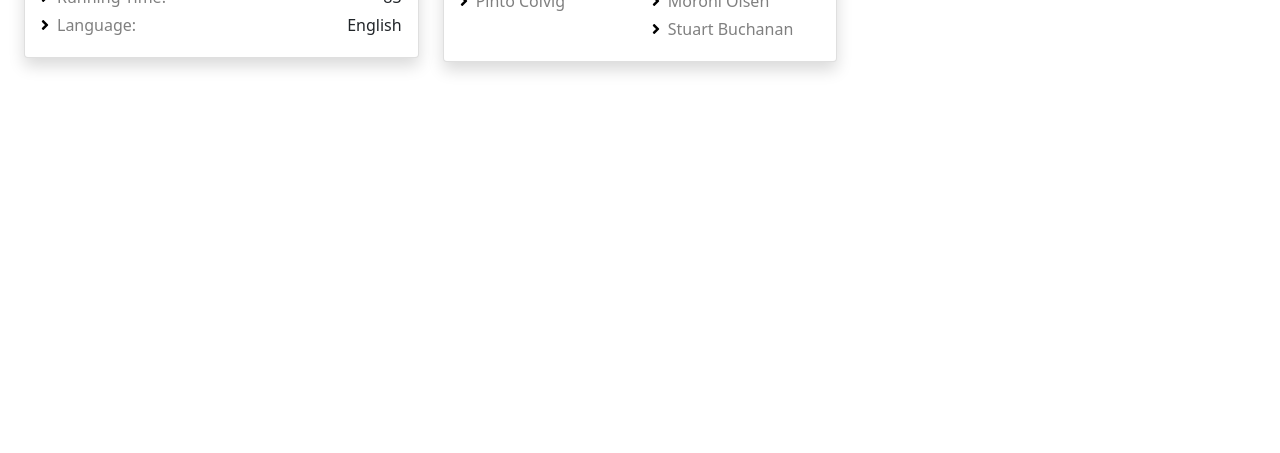
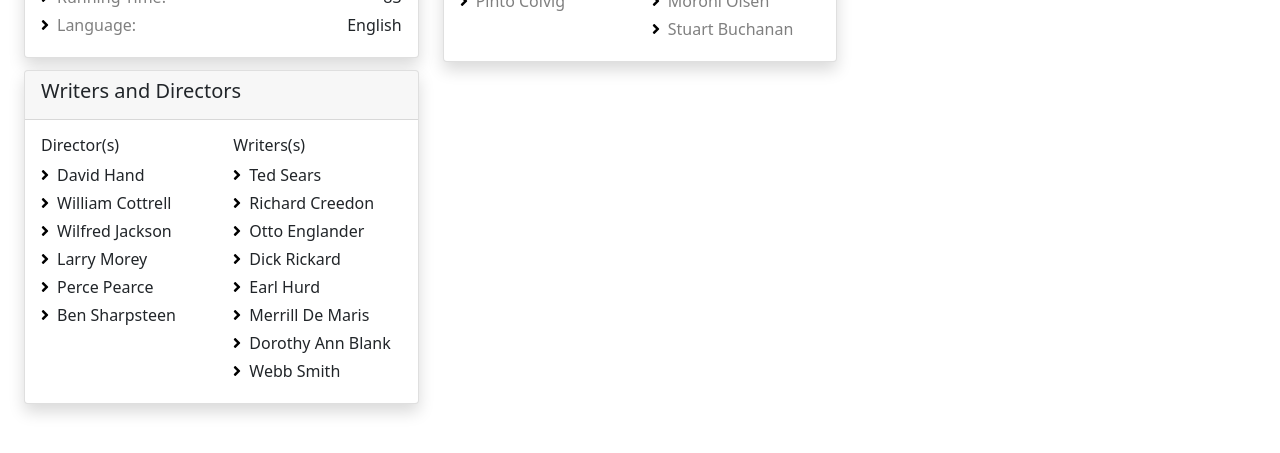
Before and after one commit to mattmusc/disney-movies, a React (Create React App) app: page /m/1 in a window 1280 px wide. Shown: the part 327-780 px from the top of the page. Built offline with nearby package versions, Linux system fonts and the light colour scheme; data requests are answered from the project's data file.

Commit message:
Adds Writers and Directors widget.

```diff
--- a/src/core/components/index.ts
+++ b/src/core/components/index.ts
@@ -1,2 +1,3 @@
 export * from './movie-with-date';
 export * from './navbar'
+export * from './spinner';
--- /dev/null
+++ b/src/core/components/spinner/index.tsx
@@ -0,0 +1,17 @@
+import React from 'react';
+
+function Spinner() {
+  return (
+    <div
+      className="spinner-grow me-2 text-primary"
+      role="status"
+      style={{
+        width: '1rem',
+        height: '1rem',
+      }}>
+      <span className="visually-hidden">Loading...</span>
+    </div>
+  );
+}
+
+export {Spinner}
--- /dev/null
+++ b/src/features/movie-detail/components/WritersDirectors.tsx
@@ -0,0 +1,61 @@
+import {faAngleRight} from '@fortawesome/free-solid-svg-icons';
+import {FontAwesomeIcon} from '@fortawesome/react-fontawesome';
+import {Movie} from 'features/types';
+import React from 'react';
+
+
+interface WritersDirectorsProps {
+  movieData: Movie | null | undefined;
+}
+
+
+function toArray(ss: string[] | string | null | undefined): string[] {
+  if (ss == null) {
+    return [];
+  }
+
+  if (typeof ss === 'string') {
+    return [ss];
+  }
+
+  return ss;
+}
+
+
+export const WritersDirectors = ({movieData}: WritersDirectorsProps) => {
+  const directors = toArray(movieData?.directedBy);
+  const writers = toArray(movieData?.writtenBy);
+
+  return (
+    <div className="card mh-100 shadow rounded">
+      <div className="card-header">
+        <h5>Writers and Directors</h5>
+      </div>
+      <div className="card-body">
+        {!movieData && 'Loading...'}
+        {movieData && (
+          <div className="row">
+            <div className="col-6">
+              <h6>Director(s)</h6>
+              {directors.map(director => (
+                <div className="pb-1">
+                  <FontAwesomeIcon icon={faAngleRight} className="me-2 text-black"/>
+                  {director}
+                </div>
+              ))}
+            </div>
+            <div className="col-6">
+              <h6>Writers(s)</h6>
+              {writers.map(writer => (
+                <div className="pb-1">
+                  <FontAwesomeIcon icon={faAngleRight} className="me-2 text-black"/>
+                  {writer}
+                </div>
+              ))}
+            </div>
+          </div>
+        )}
+      </div>
+    </div>
+  );
+};
--- a/src/features/movie-detail/index.tsx
+++ b/src/features/movie-detail/index.tsx
@@ -1,24 +1,11 @@
+import {Spinner} from 'core/components';
 import {useGetMovieQuery} from 'features/movie-detail/api';
 import {GeneralInformation} from 'features/movie-detail/components/GeneralInformation';
 import {Header} from 'features/movie-detail/components/Header';
 import {StarringList} from 'features/movie-detail/components/StarringList';
+import {WritersDirectors} from 'features/movie-detail/components/WritersDirectors';
 import React from 'react';
 import {useParams} from 'react-router-dom';
-
-
-function Spinner() {
-  return (
-    <div
-      className="spinner-grow me-2 text-primary"
-      role="status"
-      style={{
-        width: '1rem',
-        height: '1rem',
-      }}>
-      <span className="visually-hidden">Loading...</span>
-    </div>
-  );
-}
 
 
 export const MovieDetail = () => {
@@ -79,6 +66,10 @@ export const MovieDetail = () => {
           )}
         </div>
 
+        <div className="col-4 mt-2">
+          <WritersDirectors movieData={data}/>
+        </div>
+
       </div>
     </div>
   );
--- a/src/features/types.ts
+++ b/src/features/types.ts
@@ -9,6 +9,7 @@ export interface Movie {
   boxOffice: number | undefined;
   budget: number | undefined;
   starring: string[] | null;
+  writtenBy: string[] | null;
   directedBy: string[] | null;
   musicBy: string | null;
   distributedBy: string | null;
```
